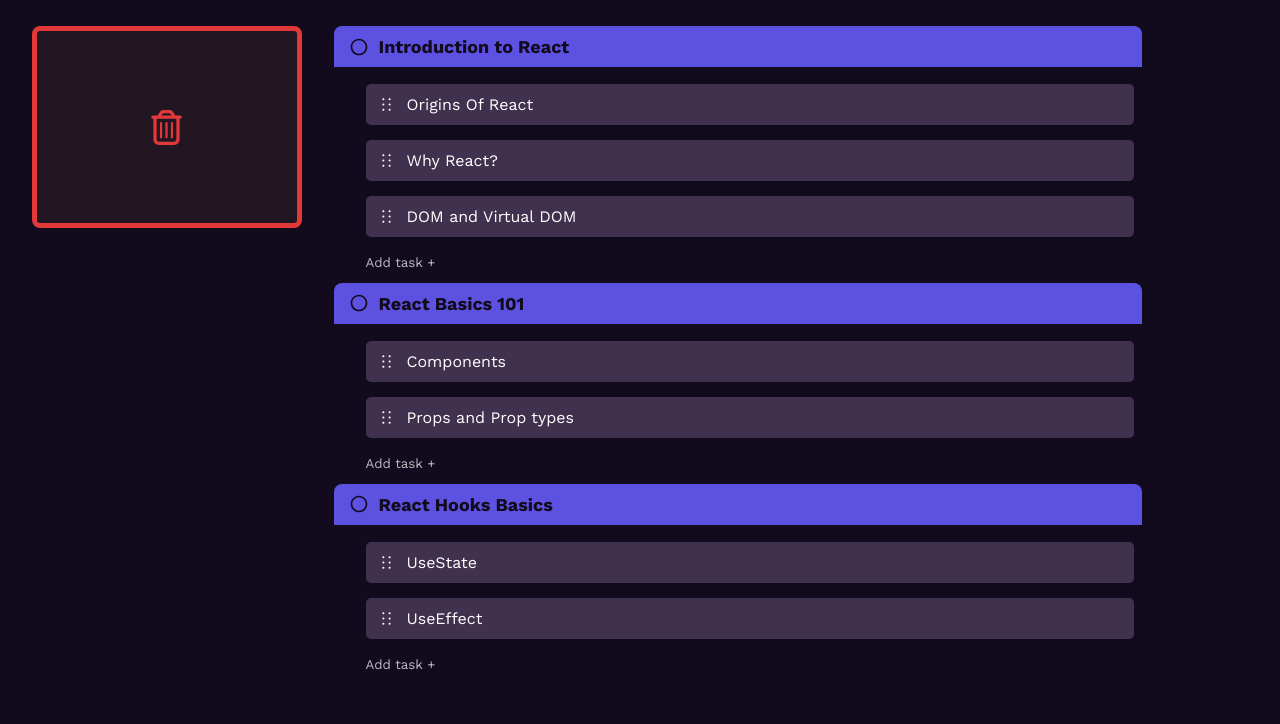
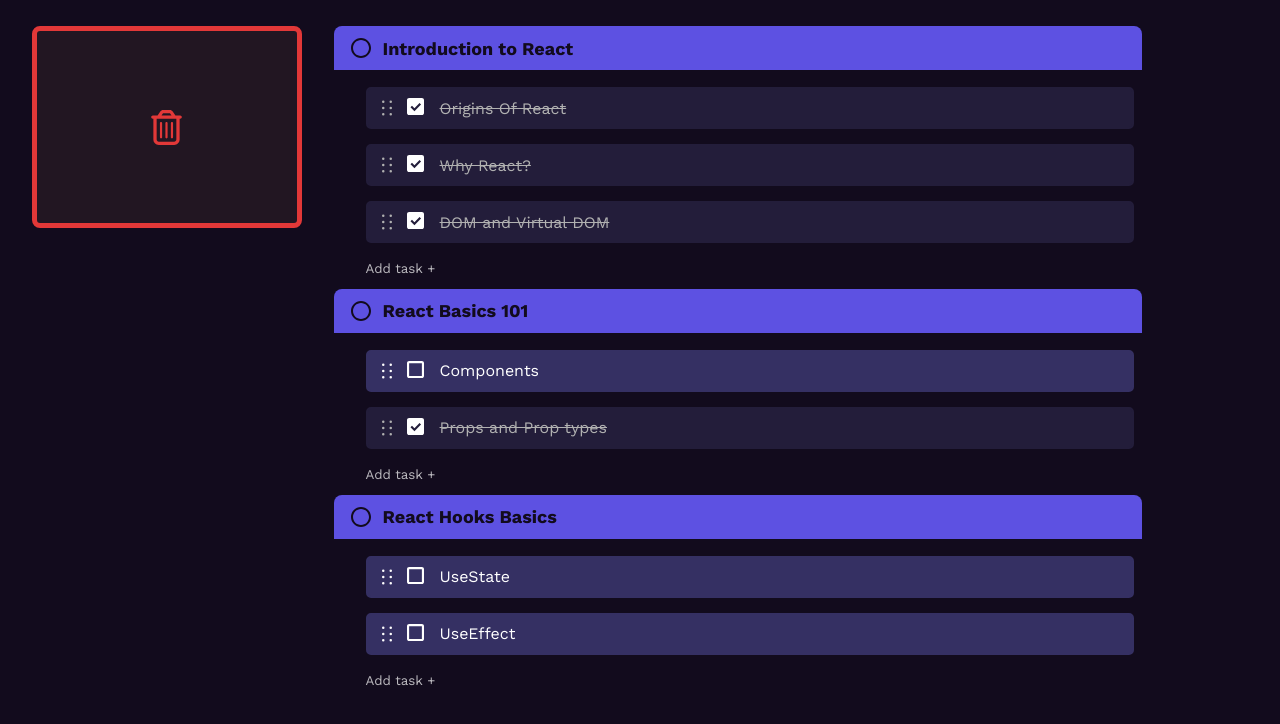
Before and after one commit to walas-01/roadmap-tasker, a React (Vite) app in the folder frontend/: page / in a window 1280 px wide. Shown: the top 724 px of the page. Built offline with nearby package versions, Linux system fonts and the light colour scheme.

Commit message:
added isDone variable to to tasks object, and the appropriate style for tasksCards

```diff
--- a/frontend/src/App.jsx
+++ b/frontend/src/App.jsx
@@ -2,7 +2,7 @@ import React from 'react'
 
 
 // --- Pages
-import BoardPage from './pages/BoardPage.jsx'
+import { BoardPage } from './pages/BoardPage/BoardPage.jsx'
 
 
 function App(){
--- a/frontend/src/components/DropArea/DropArea.jsx
+++ b/frontend/src/components/DropArea/DropArea.jsx
@@ -1,11 +1,11 @@
+import { useState, useContext } from 'react'
+import './DropArea_style.css'
+import {Context} from '../../pages/BoardPage/BoardPage.jsx'
 
+function DropArea({groupId,position}){
+  const [active,setActive] = useState(false)
+  const {moveTask} = useContext(Context)
 
-import { useState } from 'react'
-import './DropArea_style.css'
-
-function DropArea({groupId,position,moveTask}){
-
-  const [active,setActive] = useState(false)
 
   //------------------ event handlers
   const handleDragOver = (e)=>{
--- a/frontend/src/components/GroupCard/CreateArea/CreateArea.jsx
+++ b/frontend/src/components/GroupCard/CreateArea/CreateArea.jsx
@@ -1,10 +1,15 @@
 import { useState } from 'react'
 import './CreateArea_style.css'
 
-function CreateNewTaskForm({setTittle,setIsAdding,goAndCreateTask}){ //--------------------------------------------- [ CreateArea ] -
+function CreateNewTaskForm({tittle,setTittle,setIsAdding,goAndCreateTask}){ //--------------------------------------------- [ CreateArea ] -
   const handleSubmit = (e)=>{
     e.preventDefault()
-    // CREATE NEW TASK (send to board)
+
+    if(!tittle.trim().length){return} // cancel if is empty
+    if(tittle.length > 100){
+      alert("Task's Tittle can not have more than a 100 characters!")
+      return
+    }
     goAndCreateTask()
     setIsAdding(false)
   }
@@ -33,13 +38,12 @@ function CreateTask({createNewTask,group_id}){
   const [isAdding,setIsAdding] = useState(false)
 
   const goAndCreateTask = ()=>{
-    if(!tittle.trim().length){return} // cancel if is empty
     createNewTask(tittle,group_id)
   }
 
   return(
     <>
-      {isAdding ? <CreateNewTaskForm setTittle={setTittle} setIsAdding={setIsAdding} goAndCreateTask={goAndCreateTask}/> : <CreateNewTaskButton setIsAdding={setIsAdding} /> }
+      {isAdding ? <CreateNewTaskForm tittle={tittle} setTittle={setTittle} setIsAdding={setIsAdding} goAndCreateTask={goAndCreateTask}/> : <CreateNewTaskButton setIsAdding={setIsAdding} /> }
     </>
   )
 }
--- a/frontend/src/components/GroupCard/CreateArea/CreateArea_style.css
+++ b/frontend/src/components/GroupCard/CreateArea/CreateArea_style.css
@@ -8,7 +8,7 @@
   padding: 0.8rem;
 
   resize: vertical;
-  border: solid 1px var(--color1);
+  border: solid 3px var(--color1);
   border-radius: 5px;
   background-color: #29173f;
   color: white;
--- a/frontend/src/components/GroupCard/GroupCard.jsx
+++ b/frontend/src/components/GroupCard/GroupCard.jsx
@@ -1,7 +1,7 @@
 import React, { useState } from 'react'
 import './GroupCard_style.css'
 
-import { MdOutlineCircle } from "react-icons/md"
+import { MdRadioButtonUnchecked,MdRadioButtonChecked } from "react-icons/md";
 
 // import components
 import TaskCard from '../TaskCard/TaskCard.jsx'
@@ -11,7 +11,7 @@ import { CreateTask } from './CreateArea/CreateArea.jsx'
 
 
 
-function GroupCard({groupObject, setActiveCard,moveTask,createNewTask}){ // ----------------------------- [ GroupComponent ] -
+function GroupCard({groupObject, setActiveCard,createNewTask}){ // ----------------------------- [ GroupComponent ] -
   const [active,setActive] = useState(false)
 
   const {group_id,tittle,tasks} = groupObject
@@ -21,15 +21,15 @@ function GroupCard({groupObject, setActiveCard,moveTask,createNewTask}){ // ----
   return( // ------------------------------------- return
     <div className={`groupCard ${active? 'activeGroup':''} `}>
 
-      <h3 className="groupCard-tittle"><MdOutlineCircle size={20}/>{tittle}</h3>
+      <h3 className="groupCard-tittle"><MdRadioButtonUnchecked size={24}/>{tittle}</h3>
 
       <ul className='groupCard-taskList'>
-        <DropArea groupId={group_id} position={0} moveTask={moveTask}/>
+        <DropArea groupId={group_id} position={0} />
         {tasks.map((t,index)=>{
           return (
               <React.Fragment key={index}>
                 <TaskCard taskObject={t}  setActiveCard={setActiveCard} />
-                <DropArea groupId={group_id} position={index+1} moveTask={moveTask}/>
+                <DropArea groupId={group_id} position={index+1} />
               </React.Fragment>
           )
 
--- a/frontend/src/components/TaskCard/TaskCard.jsx
+++ b/frontend/src/components/TaskCard/TaskCard.jsx
@@ -2,10 +2,11 @@ import React, { useState } from 'react'
 import { GoGrabber } from "react-icons/go"
 import './TaskCard_style.css'
 
+import { ImCheckboxUnchecked,ImCheckboxChecked } from "react-icons/im";
 
 function TaskCard({taskObject,setActiveCard}){
 
-  const {task_id,tittle} = taskObject
+  const {task_id,tittle,isDone} = taskObject
 
   // ---------- event handlers
   const handleDragStart = (e)=>{
@@ -15,10 +16,21 @@ function TaskCard({taskObject,setActiveCard}){
     setActiveCard(null)
   }
 
+  const handleCheckButton = (e)=>{
+    // CALL checkTask()
+  }
 
   return(
-    <li className='taskCard' draggable onDragStart={handleDragStart} onDragEnd={handleDragEnd}>
-      <GoGrabber size={25}/>{tittle}
+    <li className={`taskCard ${isDone?"doneTask":""}`} draggable onDragStart={handleDragStart} onDragEnd={handleDragEnd}>
+      <div className='taskCard-icons'>
+        <GoGrabber size={30}/>
+        <button onClick={()=>{console.log("checking in!")}}>
+          {
+            isDone ? <ImCheckboxChecked size={17}/> : <ImCheckboxUnchecked size={17}/>
+          }
+        </button>
+      </div>
+      {tittle}
     </li>
 
   )
--- a/frontend/src/components/TaskCard/TaskCard_style.css
+++ b/frontend/src/components/TaskCard/TaskCard_style.css
@@ -1,12 +1,14 @@
 .taskCard{
-  padding: 6px;
+  padding: 4px;
 
   display: flex;
   align-items: center;
-  gap: 0.5rem;
+  gap: 1rem;
 
-  background-color: #40314e;
-  border: solid 2px #40314e;
+  word-break: break-all;
+
+  background-color: #353063;
+  border: solid 2px #353063;
   border-radius: 5px;
   cursor: grab;
 }
@@ -15,3 +17,25 @@
   border: solid 2px var(--color1);
   background-color: #2a2135;
 }
+
+.taskCard-icons{
+
+  display: flex;
+  align-items: center;
+  justify-content: space-between;
+  gap: 5px;
+}
+
+.taskCard-icons button{
+  color: white;
+  background:none;
+  border: none;
+  cursor: pointer;
+}
+
+.doneTask{
+  background-color: #231D3A;
+  border: solid 2px #231D3A;
+  color: #b1b1b1;
+  text-decoration: line-through;
+}
--- a/frontend/src/pages/BoardPage.jsx
+++ b/frontend/src/pages/BoardPage/BoardPage.jsx
@@ -1,43 +1,44 @@
-import { useEffect, useState} from 'react'
+import { useEffect, useState, createContext} from 'react'
 import React from 'react'
-import GroupCard from '../components/GroupCard/GroupCard.jsx'
+import GroupCard from '../../components/GroupCard/GroupCard.jsx'
 
 import './BoardPage_style.css'
 
-
-
-
 // --------- components import
-import Todo from '../components/TodoBlock/TodoBlock.jsx'
-import DeleteArea from '../components/DeleteArea/DeleteArea.jsx'
-
+import Todo from '../../components/TodoBlock/TodoBlock.jsx'
+import DeleteArea from '../../components/DeleteArea/DeleteArea.jsx'
 
 // ----------------------------------------------------------------------------- mackup data
 const GROUP_DATA = [
   {group_id:'a1b2c3',tittle:'Introduction to React',tasks:[
-    {task_id:'one123',ownerGroup_id:'a1b2c3',tittle:'Origins Of React'},
-    {task_id:'two234',ownerGroup_id:'a1b2c3',tittle:'Why React?'},
-    {task_id:'three345',ownerGroup_id:'a1b2c3',tittle:'DOM and Virtual DOM'},
+    {task_id:'one123',ownerGroup_id:'a1b2c3',tittle:'Origins Of React',isDone:true},
+    {task_id:'two234',ownerGroup_id:'a1b2c3',tittle:'Why React?',isDone:true},
+    {task_id:'three345',ownerGroup_id:'a1b2c3',tittle:'DOM and Virtual DOM',isDone:true},
   ]},
   {group_id:'d4e5f6',tittle:'React Basics 101',tasks:[
-    {task_id:'four456',ownerGroup_id:'d4e5f6',tittle:'Components'},
-    {task_id:'five567',ownerGroup_id:'d4e5f6',tittle:'Props and Prop types'},
+    {task_id:'four456',ownerGroup_id:'d4e5f6',tittle:'Components',isDone:false},
+    {task_id:'five567',ownerGroup_id:'d4e5f6',tittle:'Props and Prop types',isDone:true},
   ]},
   {group_id:'g7h8i9',tittle:'React Hooks Basics',tasks:[
-    {task_id:'six678',ownerGroup_id:'g7h8i9',tittle:'UseState'},
-    {task_id:'seven789',ownerGroup_id:'g7h8i9',tittle:'UseEffect'},
-  ]}
+    {task_id:'six678',ownerGroup_id:'g7h8i9',tittle:'UseState',isDone:false},
+    {task_id:'seven789',ownerGroup_id:'g7h8i9',tittle:'UseEffect',isDone:false},
+  ]},
 ]
+
+
+const Context = createContext(); // create the context to be provided
+
 
 function BoardPage(){ // --------------------------------------------------------------------------- [ BoardPage COMPONENT ]
   const [groupList,setGroupList] = useState(GROUP_DATA)
 
   ////todo: THIS IS THE PART WHERE WE FETCH DATA (with axios) FROM DATABASE AND SET THE STATES
+
   const [activeCard,setActiveCard] = useState(null)
 
-  // ----------------------------- methods
+  //? ----------------------------- methods
 
-  const removeTask = ()=>{
+  const removeTask = ()=>{ //------------------------------------- removing a task from its group
     //1)get original Group
     const originalGroup =  groupList.find(group => group.group_id === activeCard.ownerGroup_id)
 
@@ -58,10 +59,7 @@ function BoardPage(){ // -------------------------------------------------------
   }
 
 
-  //------------------------------------------------ moving tasks to other groups
-  const moveTask = (groupTargetId,position)=>{
-    console.log(`[Board]: moviendo task: '${activeCard.tittle}' a groupId: ${groupTargetId} a posición: ${position}`)
-
+  const moveTask = (groupTargetId,position)=>{ //--------------------- moving tasks to other groups
     // 1) remove task from group AND update state
     let updatedGroupList = removeTask()
     setGroupList(updatedGroupList)
@@ -89,8 +87,8 @@ function BoardPage(){ // -------------------------------------------------------
     setGroupList(updatedGroupList)
   }
 
-  //------------------------------------------------ create new task in a group
-  const createNewTask = (tittle,ownerGroup_id)=>{
+
+  const createNewTask = (tittle,ownerGroup_id)=>{ //-------- create new task in a group
 
     //1) construct taskObject AND generate task_id
     const taskObject = {task_id:Date.now().toString(),tittle,ownerGroup_id}
@@ -109,16 +107,17 @@ function BoardPage(){ // -------------------------------------------------------
        return group
       }
     })
-
     setGroupList(updatedGroupList)
   }
 
-  useEffect(()=>{
+  useEffect(()=>{ // ------------------- useEffect
     console.log(groupList)
   },[groupList])
 
   return (
+    <Context.Provider value={{moveTask}} >
       <main className="boardPage">
+
         <section className="sideBar">
           <DeleteArea activeCard={activeCard} removeTask={removeTask}/>
         </section>
@@ -130,15 +129,16 @@ function BoardPage(){ // -------------------------------------------------------
                 key={index}
                 groupObject={group}
                 setActiveCard={setActiveCard}
-              moveTask={moveTask}
                 createNewTask={createNewTask}
               />
             );
           })}
         </section>
+
       </main>
+    </Context.Provider>
   );
 }
 
 
-export default BoardPage
+export { BoardPage, Context}
```
Also changed, not shown: frontend/src/pages/BoardPage/Context/BoardContext.jsx (added, +24 -0 lines), frontend/src/pages/BoardPage/BoardPage_style.css (renamed from frontend/src/pages/BoardPage_style.css). Lines whose indentation alone changed are shown as unchanged.
